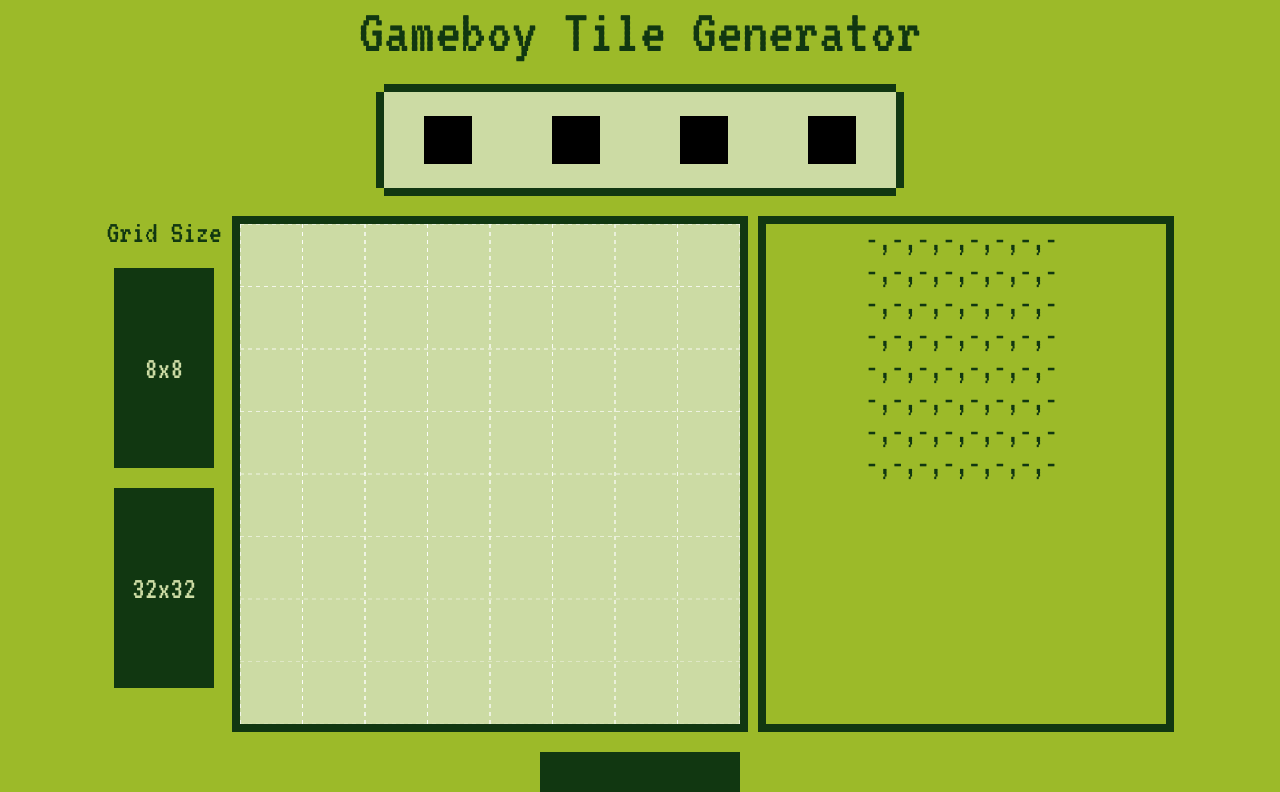
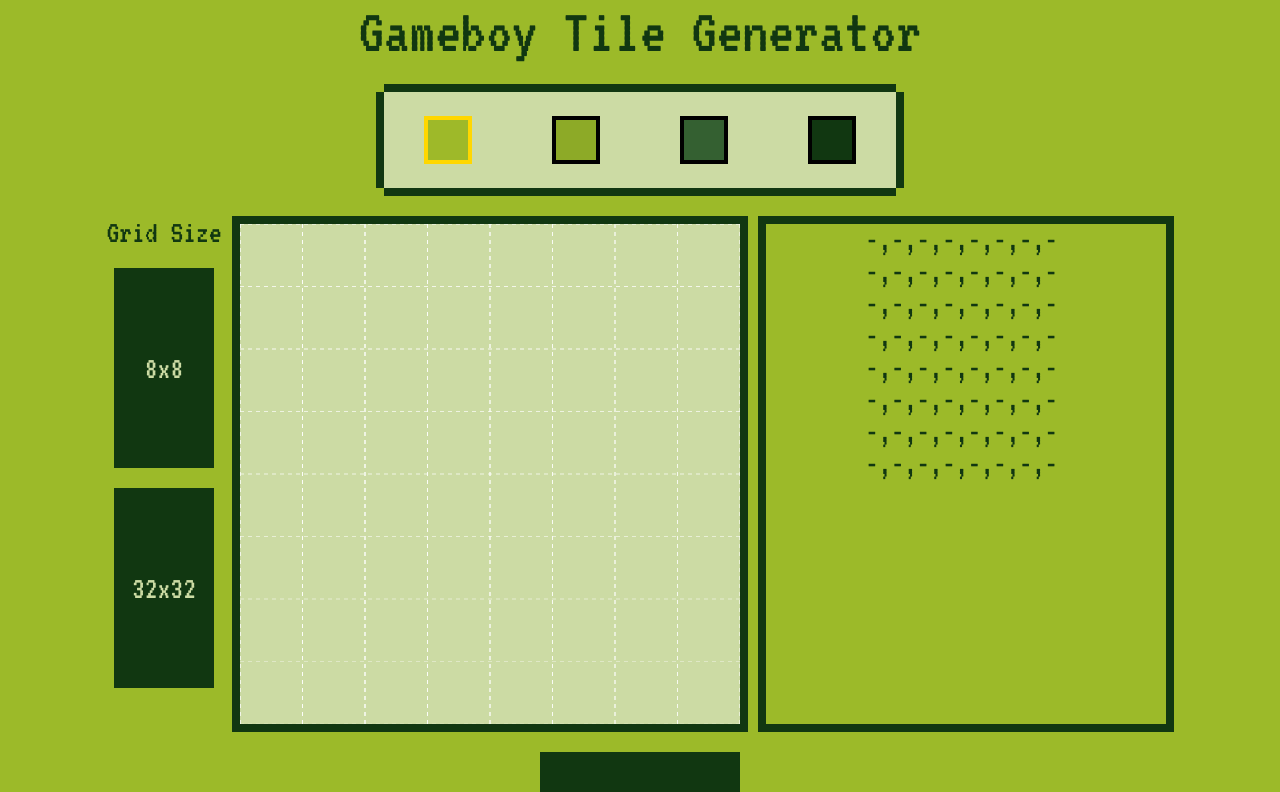
Before and after one commit to spkelly/gb-pallete, a Vue app: page / in a window 1280 px wide. Shown: the top 792 px of the page. Built offline with nearby package versions, Linux system fonts and the light colour scheme.

Commit message:
you can now properly toggle between colors

```diff
--- a/src/components/ColorPallete.vue
+++ b/src/components/ColorPallete.vue
@@ -4,7 +4,8 @@
     <div
       v-for="(color, index) in pallete" :key="index"
       v-on:click="handleClick(index)"
-      :class="[palleteClass,{active:color.isActive}]"
+      v-bind:style="{backgroundColor:color.color}"
+      :class="[palleteClass,{active: activeIndex == index}]"
     ></div>
   </div>
 </template>
@@ -12,8 +13,9 @@
 <script>
   export default {
     name:'colorPallete',
-    data: function(){
+    data(){
       return{
+        activeIndex:0,
         pallete: [{
             color:'#9eb929',
           },
@@ -32,9 +34,8 @@
     methods:{
       handleClick: function(index){
         let palleteSelection = this.pallete[index];
-        palleteSelection.isActive = !palleteSelection.isActive;
+        this.activeIndex = index;
         this.$set(this.pallete,index,palleteSelection);
-        console.log("working");
         this.$emit('changecolor',palleteSelection.color,index);
       }
     }
@@ -44,7 +45,7 @@
 
 <style>
 
-  .active{background-color: blue !important;}
+  .active{border-color: gold !important;}
 
   #pallete {
   padding: 24px 0;
```
